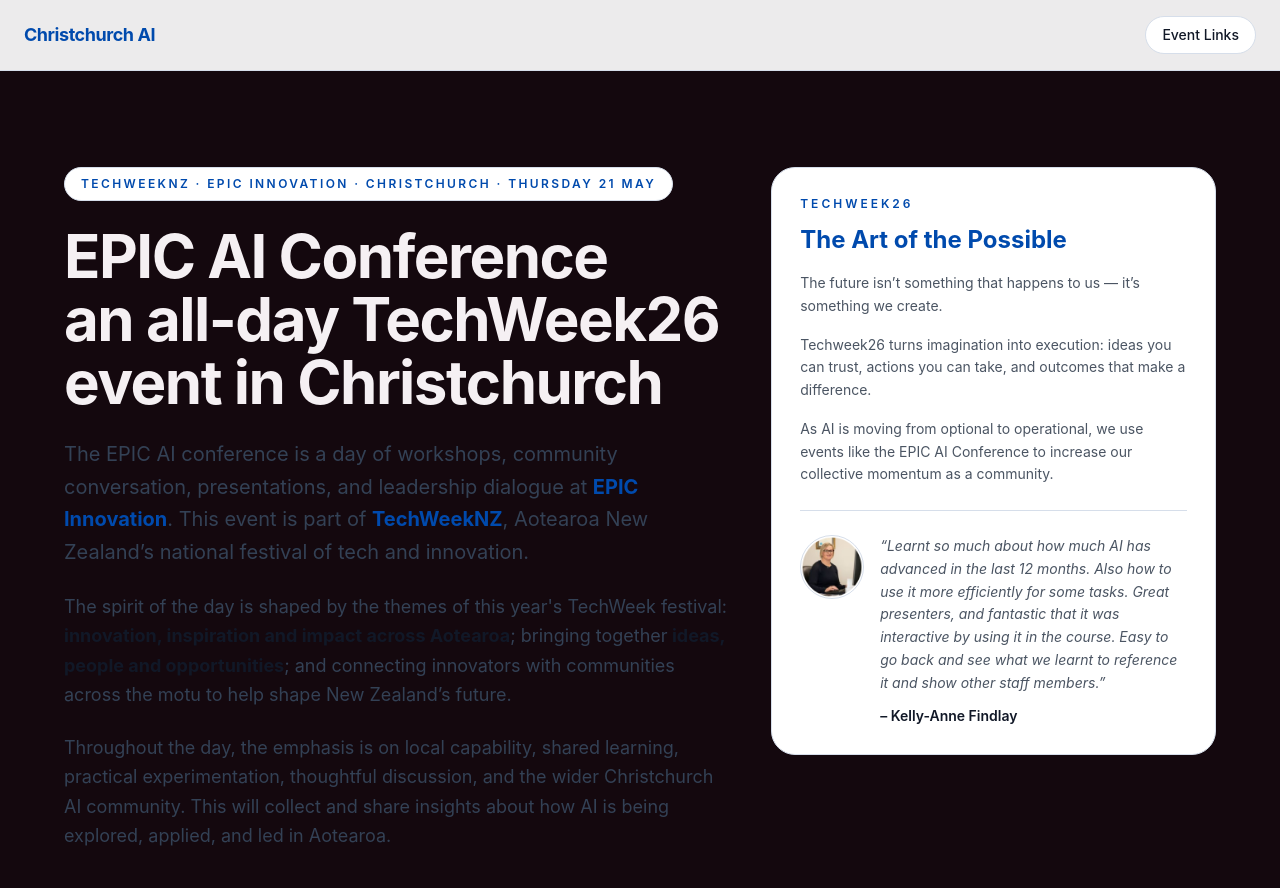
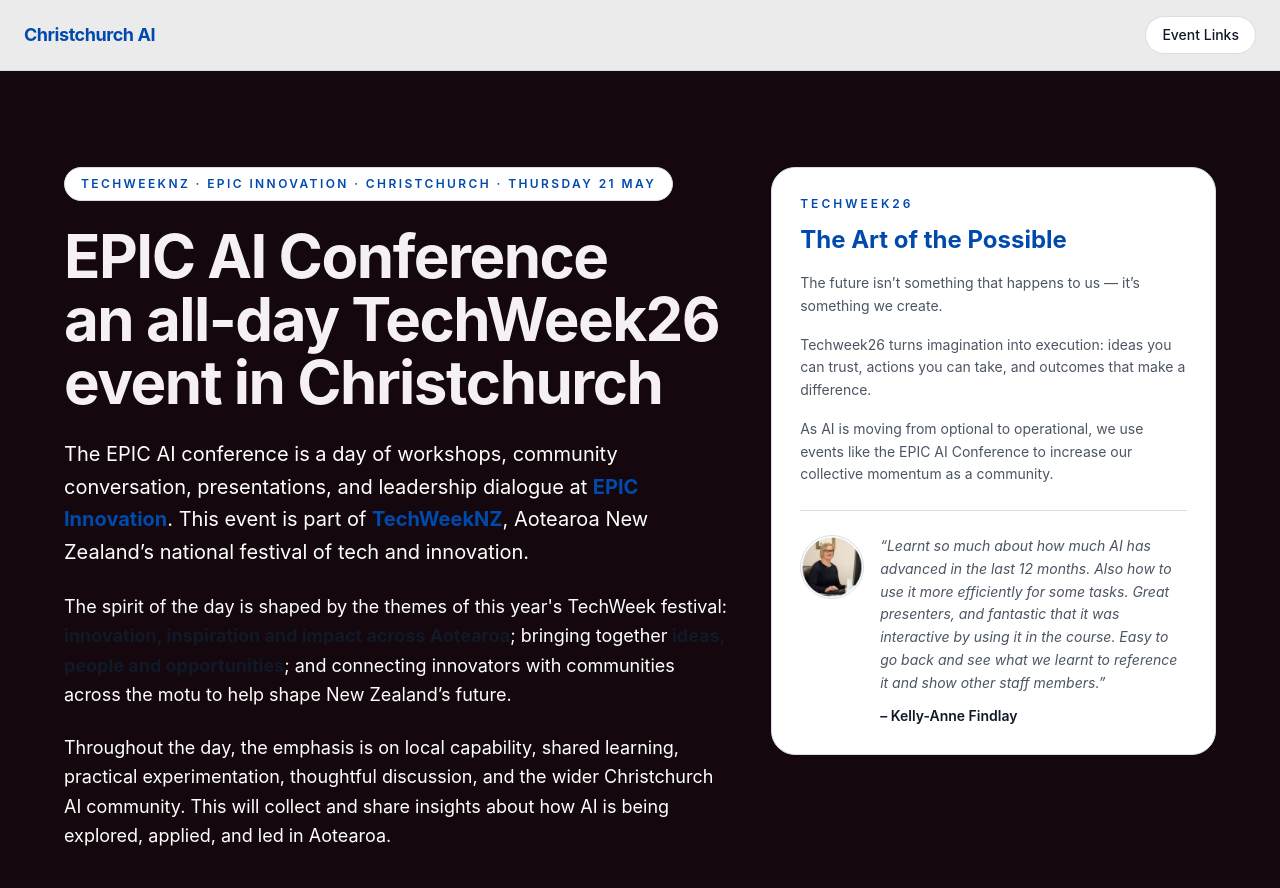
Before and after one commit to caelanhuntress/christchurch-ai, a Next.js app: page /epic-ai-conference in a window 1280 px wide. Shown: the top 888 px of the page. Built offline with nearby package versions, Linux system fonts and the light colour scheme.

Commit message:
Force white hero intro text

```diff
--- a/app/epic-ai-conference/page.tsx
+++ b/app/epic-ai-conference/page.tsx
@@ -488,18 +488,18 @@ export default function EpicAIConferencePage() {
                 <br />
                 an all-day TechWeek26 event in Christchurch
               </h1>
-              <p className="text-lg md:text-xl leading-relaxed max-w-3xl mb-6" style={{ color: "#334155" }}>
+              <p className="text-lg md:text-xl leading-relaxed max-w-3xl mb-6" style={{ color: "#ffffff" }}>
                 The EPIC AI conference is a day of workshops, community conversation, presentations,
                 and leadership dialogue at <a href="https://epicinnovation.co.nz/?utm_source=chchai&utm_medium=landingpage&utm_campaign=tw26" target="_blank" rel="noopener noreferrer" style={{ color: "var(--accent)", fontWeight: 700 }}>EPIC Innovation</a>. This event is part of <a href="https://techweek.co.nz/?utm_source=chchai&utm_medium=landingpage&utm_campaign=epic-26" target="_blank" rel="noopener noreferrer" style={{ color: "var(--accent)", fontWeight: 700 }}>TechWeekNZ</a>,
                 Aotearoa New Zealand’s national festival of tech and innovation.
               </p>
-              <p className="text-lg leading-relaxed max-w-3xl mb-6" style={{ color: "#334155" }}>
+              <p className="text-lg leading-relaxed max-w-3xl mb-6" style={{ color: "#ffffff" }}>
                 The spirit of the day is shaped by the themes of this year&apos;s TechWeek festival:
                 <strong style={{ color: "var(--foreground)" }}> innovation, inspiration and impact across Aotearoa</strong>; bringing together
                 <strong style={{ color: "var(--foreground)" }}> ideas, people and opportunities</strong>; and connecting innovators with communities
                 across the motu to help shape New Zealand’s future.
               </p>
-              <p className="text-lg leading-relaxed max-w-3xl mb-10" style={{ color: "#334155" }}>
+              <p className="text-lg leading-relaxed max-w-3xl mb-10" style={{ color: "#ffffff" }}>
                 Throughout the day, the emphasis is on local capability, shared learning, practical experimentation,
                 thoughtful discussion, and the wider Christchurch AI community. This will collect and share insights about how AI is being explored, applied, and led in Aotearoa.
               </p>
```
